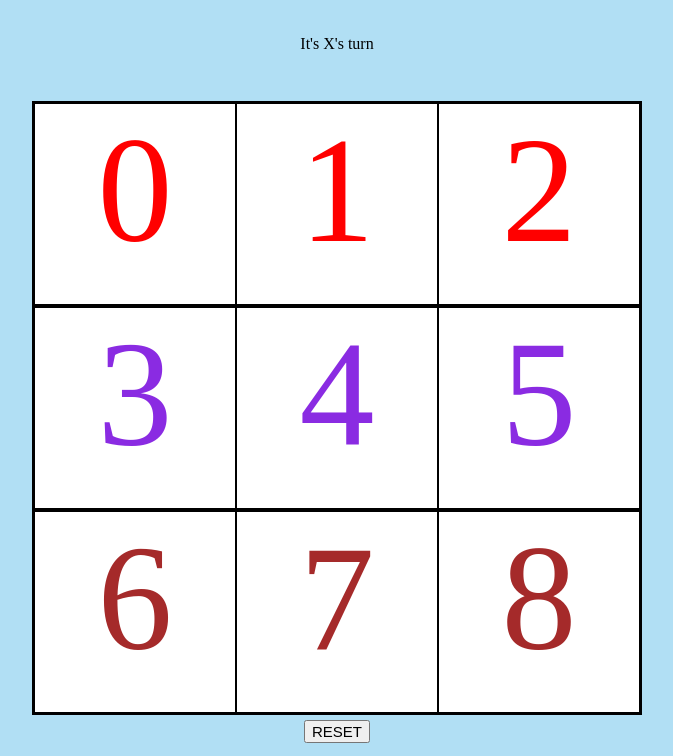
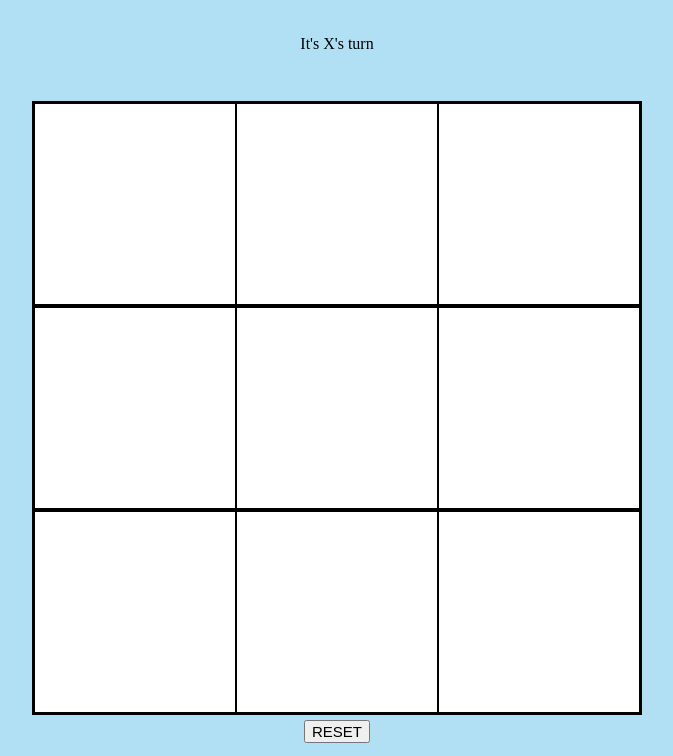
Before and after one commit to thefrostyausty/TicTacToe, a plain HTML site: page index.html in a window 1280 px wide. Shown: the part 69-825 px from the top of the page, without its empty margins (303-976 px from the left). Drawn offline with Linux system fonts and the light colour scheme.

Commit message:
Broke it and can't figure out how to fix it

```diff
--- a/index.html
+++ b/index.html
@@ -24,19 +24,19 @@
             in order to style all of these parts -->
         <div class="gameBoard">
             <div class="row" id="row1">
-                <div id="0">0</div>
-                <div id="1" >1</div>
-                <div id="2" >2</div>
+                <div id="0"></div>
+                <div id="1"></div>
+                <div id="2"></div>
             </div>
             <div class="row" id="row2">
-                <div id="3">3</div>
-                <div id="4">4</div>
-                <div id="5">5</div>
+                <div id="3"></div>
+                <div id="4"></div>
+                <div id="5"></div>
             </div>
             <div class="row" id="row3">
-                <div id="6">6</div>
-                <div id="7">7</div>
-                <div id="8">8</div>
+                <div id="6"></div>
+                <div id="7"></div>
+                <div id="8"></div>
             </div>
         </div>
         <!-- this what I want to reset when the game ends -->
--- a/js/app.js
+++ b/js/app.js
@@ -56,7 +56,7 @@ const takeTurn = (event) => {
     let positionIsTaken = symbols.includes(positionValue)  // Googled: how to check if value is in an array and received assistance from friend/tutor
     let gameOver = false;
 
-    if (!positionIsTaken || !gameOver) {
+    if (!positionIsTaken && !gameOver) {
         positionDiv.innerText = currentPlayer
         console.log(positionDiv.id)
         // 2. A winner should be checked for AND declared if a winner exists
@@ -66,9 +66,15 @@ const takeTurn = (event) => {
         // }
 
         if (box0.innerText == box1.innerText && box1.innerText == box2.innerText||
-             box1.innerText == box4.innerText && box1.innerText == box7.innerText
-             ){
-                 displayWinner(currentPlayer)
+            box1.innerText == box4.innerText && box1.innerText == box7.innerText||
+            box2.innerText == box5.innerText && box2.innerText == box8.innerText||
+            box0.innerText == box3.innerText && box0.innerText == box6.innerText||
+            box2.innerText == box4.innerText && box2.innerText == box6.innerText||
+            box3.innerText == box4.innerText && box3.innerText == box5.innerText||
+            box6.innerText == box7.innerText && box6.innerText == box8.innerText||
+            box0.innerText == box4.innerText && box0.innerText == box2.innerText
+            ){
+                displayWinner(currentPlayer)
                  gameOver = true;
                  console.log(gameOver)
         }
```
